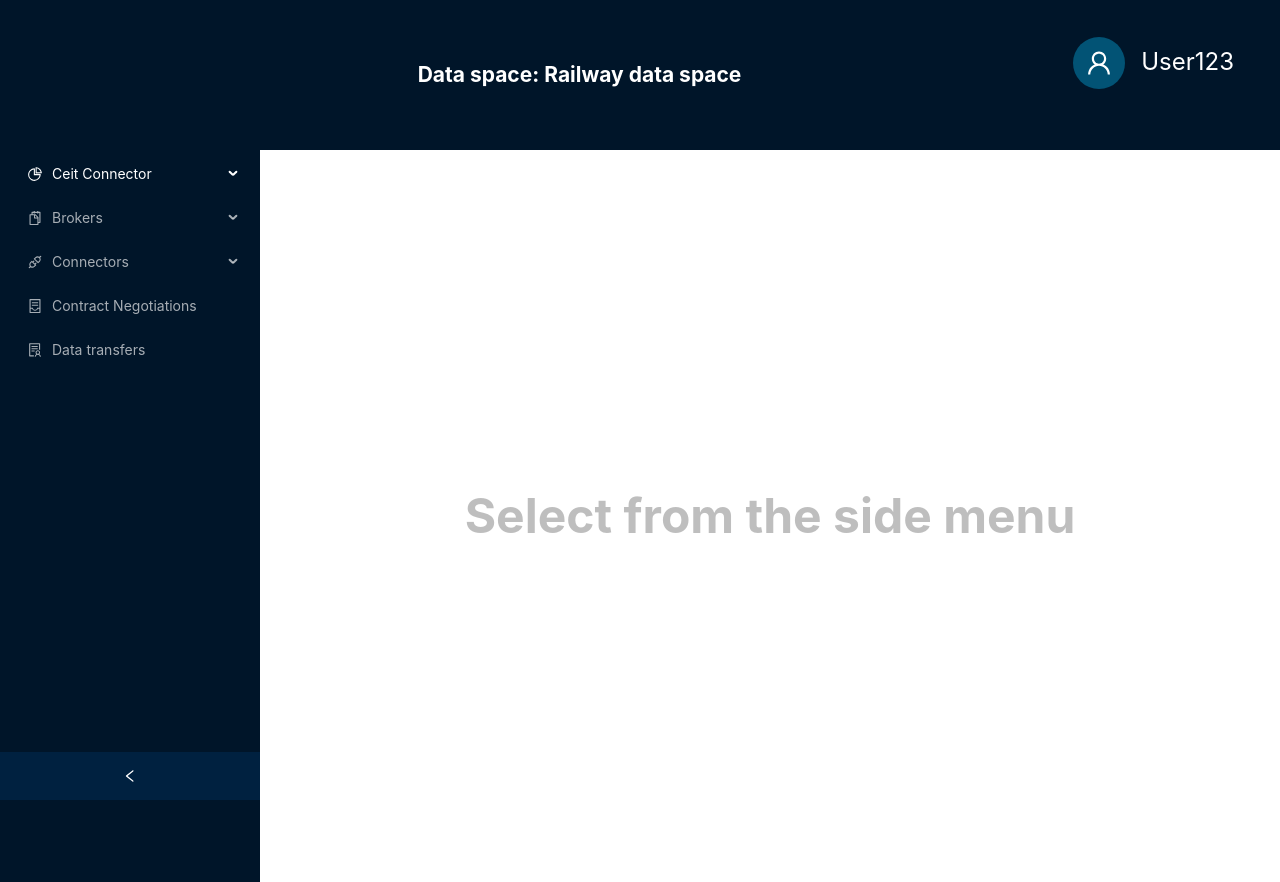
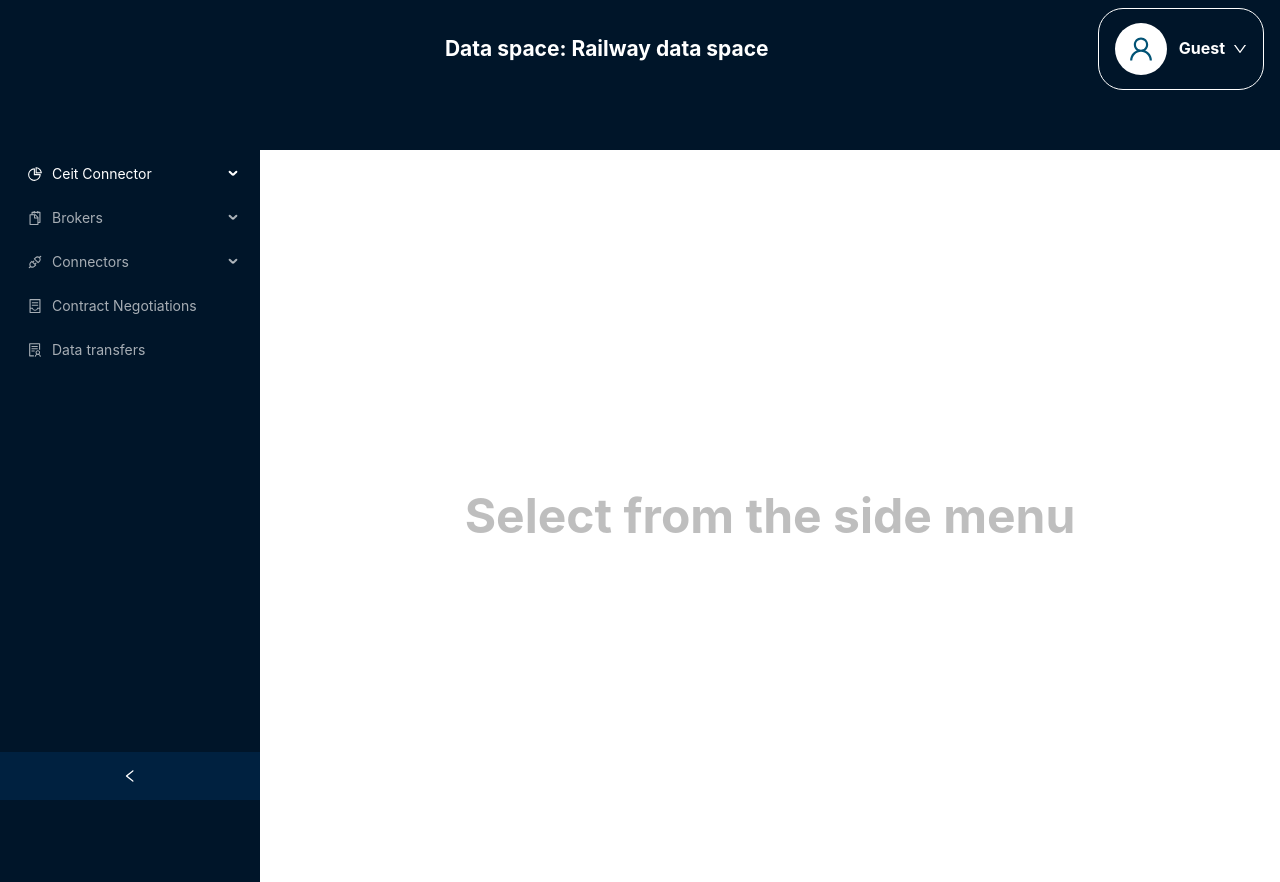
Before and after one commit to MariusGuceanu/FrontendProyect, a React (Vite) app: page /home in a window 1280 px wide. Built offline with nearby package versions, Linux system fonts and the light colour scheme; no server answers.

Commit message:
Profile and dropdown

```diff
--- a/src/components/profile.jsx
+++ b/src/components/profile.jsx
@@ -1,19 +1,103 @@
-import React from "react";
-import Avatar from "antd/es/avatar/avatar";
-import { UserOutlined } from "@ant-design/icons";
-import { Flex, Space } from "antd";
-import '../styles/profile.css'
+import React, { useState, useEffect } from 'react';
+import { useNavigate } from "react-router-dom";
+import { Avatar, Space, Dropdown, Typography, Menu } from "antd";
+import { DownOutlined, SettingOutlined, UserOutlined, LogoutOutlined, IdcardOutlined } from "@ant-design/icons";
 
-// Basic profile card for the page
-const Profile = () => (
-    <Space style={{
-        padding: 30,
-        fontSize: 24,
-        color: "white",
-        fontFamily: 'BlinkMacSystemFont',
-    }} wrap size={16}>
-        <Avatar style={{background: '#025375'}} size={52} icon={<UserOutlined />} />User123
-    </Space>
-);
+const Profile = () => {
+    const navigate = useNavigate();
+    const [isProfileModalOpen, setIsProfileModalOpen] = useState(false);
+
+    // Gets the name stored locally after logging in
+    const username = localStorage.getItem("username") || "Guest";
+
+    // Modal functions
+    const showProfileModal = () => setIsProfileModalOpen(true);
+    const handleProfileOk = () => setIsProfileModalOpen(false)
+    const handleProfileCancel = () => setIsProfileModalOpen(false);
+
+    // Handle modal opening and logout
+    const handleMenu = ({ key }) => {
+        if (key === "1" || key === "2" || key === "3") {
+            setIsProfileModalOpen(true)
+        }
+        else if (key === "4") { // Log-out
+            localStorage.removeItem('username')
+            navigate("/");
+        }
+    };
+
+    const dropdownItems = [
+        {
+            key: "1", label: <span style={{ color: "white" }}>
+                <IdcardOutlined style={{ marginRight: 8 }} />
+                My Account
+
+            </span>
+        },
+        {
+            key: "2", label: (
+                <span style={{ color: "white" }}>
+                    <UserOutlined style={{ marginRight: 8 }} />
+                    Profile
+                </span>
+            ),
+        },
+        {
+            key: "3", label: (
+                <span style={{ color: "white" }}>
+                    <SettingOutlined style={{ marginRight: 8 }} />
+                    Settings
+                </span>
+            ),
+        },
+        {
+            key: "4", label: (
+                <span style={{ color: "white" }}>
+                    <LogoutOutlined style={{ marginRight: 8 }} />
+                    Log-out
+                </span>
+            ),
+        },
+    ];
+
+    const menu = (
+        <Menu items={dropdownItems} onClick={handleMenu}
+            style={{
+                backgroundColor: "#001529",
+                border: "solid 1px white",
+                borderRadius: "6px",
+                marginTop: '27px',
+            }} />
+    );
+
+    return (
+        <div
+            style={{
+                display: "flex", justifyContent: "center", alignItems: "center",
+                padding: "8px 16px", border: "1px solid white", borderRadius: "25px",
+                color: "white", width: "fit-content",
+            }} >
+            <Avatar style={{ background: "#ffffff", color: "#025375" }} size={52} icon={<UserOutlined />} />
+            <Space style={{ marginLeft: "12px" }}>
+                <Typography.Text
+                    style={{ color: "white", fontSize: "16px", fontWeight: "bold" }} >
+                    {username}
+                </Typography.Text>
+                <Dropdown overlay={menu} trigger={["click"]}>
+                    <a
+                        onClick={(e) => e.preventDefault()}
+                        style={{
+                            color: 'white',
+                            fontSize: '14px',
+                            fontWeight: '500',
+                            marginTop: '25px',
+                        }} >
+                        <DownOutlined />
+                    </a>
+                </Dropdown>
+            </Space>
+        </div>
+    );
+};
 
 export default Profile;
--- a/src/layouts/login.jsx
+++ b/src/layouts/login.jsx
@@ -5,7 +5,8 @@ import { useNavigate } from 'react-router-dom';
 const Login = () => {
     const navigate = useNavigate();
 
-    const onFinish = () => {
+    const onFinish = (values) => {
+        localStorage.setItem('username', values.username);
         navigate('/home/organizations');
     };
 
@@ -18,7 +19,7 @@ const Login = () => {
                 style={{
                     width: 320, padding: 32, background: '#fff', borderRadius: 10, boxShadow: '0 6px 12px rgba(0, 0, 0, 0.1)',
                 }}>
-                <Typography.Title level={3} style={{ textAlign: 'center', color: '#1E4792', marginBottom:20 }}>
+                <Typography.Title level={3} style={{ textAlign: 'center', color: '#1E4792', marginBottom: 20 }}>
                     Sign in
                 </Typography.Title>
                 <Form name="login" onFinish={onFinish} layout="vertical">
```
Also changed, not shown: src/components/profileModal.jsx (added, +7 -0 lines).
